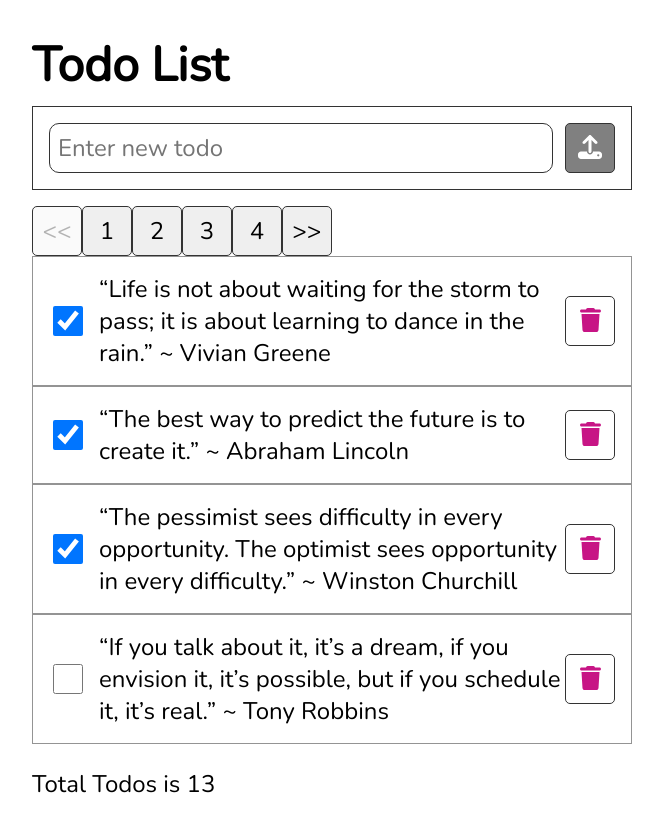
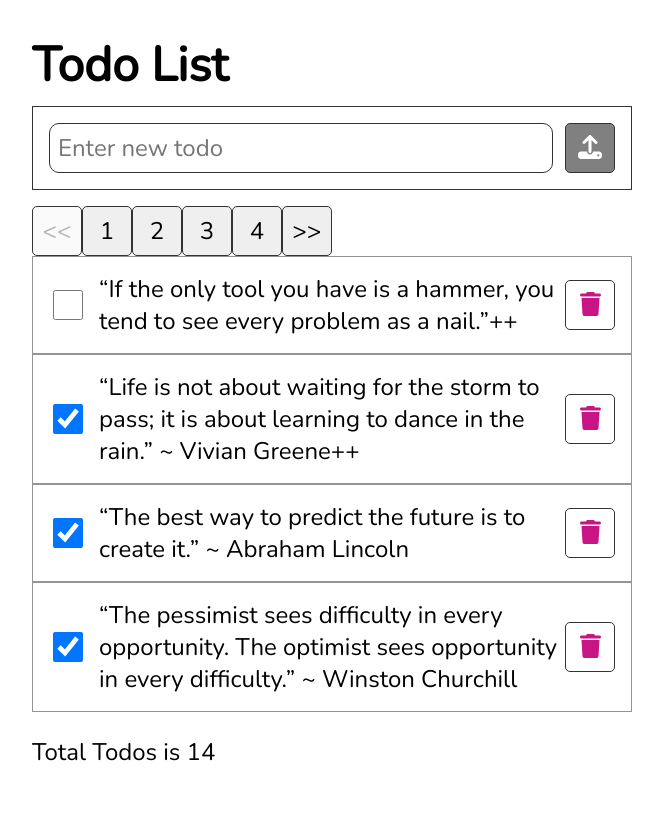
Before and after one commit to Albert0i/react_redux_tutorial, a React (Create React App) app: page / in a window 1280 px wide. Shown: the whole page, without its empty margins (308-971 px from the left). After the commit the page ends 800 px from the top, so only its background shows below. Built offline with nearby package versions, Linux system fonts and the light colour scheme; data requests are answered from the project's data file.

Commit message:
add more comments

```diff
--- a/data/db.json
+++ b/data/db.json
@@ -77,9 +77,16 @@
     {
       "userId": 1,
       "id": 13,
-      "title": "“Life is not about waiting for the storm to pass; it is about learning to dance in the rain.” ~ Vivian Greene",
+      "title": "“Life is not about waiting for the storm to pass; it is about learning to dance in the rain.” ~ Vivian Greene++",
       "completed": true,
       "totalCount": 13
+    },
+    {
+      "userId": 1,
+      "title": "“If the only tool you have is a hammer,  you tend to see every problem as a nail.”++",
+      "completed": false,
+      "id": 14,
+      "totalCount": 14
     }
   ]
 }
--- a/src/features/todos/todosSlice.js
+++ b/src/features/todos/todosSlice.js
@@ -8,6 +8,7 @@ const todosAdapter = createEntityAdapter({
 const initialState = todosAdapter.getInitialState()
 
 export const extendedAdapterSlice = apiSlice.injectEndpoints({
+    tagTypes: ['Todos'],
     endpoints: (builder) => ({
       getTodos: builder.query({
           query: ( { page, limit } ) => `/todos?_page=${page}&_limit=${limit}&_sort=id&_order=desc`,
@@ -45,6 +46,7 @@ export const extendedAdapterSlice = apiSlice.injectEndpoints({
               method: 'POST',
               body: todo
           }),
+          /* Adding a single todo invalidates the whole todo list. */
           invalidatesTags: [
               { type: 'Todos', id: "LIST" }
           ]
@@ -55,6 +57,7 @@ export const extendedAdapterSlice = apiSlice.injectEndpoints({
               method: 'PATCH',
               body: todo
           }),
+          /* Updating a single todo invalidates a single todo. */
           invalidatesTags: (result, error, arg) => [
             { type: 'Todos', id: arg.id }
           ]
@@ -65,8 +68,9 @@ export const extendedAdapterSlice = apiSlice.injectEndpoints({
               method: 'DELETE',
               body: { id }
           }),
-          invalidatesTags: (result, error, arg) => [
-            { type: 'Todos', id: arg.id }
+          /* Deleting a single todo invalidates the whole todo list. */
+          invalidatesTags: [
+              { type: 'Todos', id: "LIST" }
           ]
       }),
   })
@@ -84,7 +88,21 @@ export const {
     Automated Re-fetching
     https://redux-toolkit.js.org/rtk-query/usage/automated-refetching
 
+    Providing tags
+    A query can have its cached data provide tags. Doing so determines which 'tag' is attached to the cached data returned by the query.
+
     The providesTags argument can either be an array of string (such as ['Post']), {type: string, id?: string|number} (such as [{type: 'Post', id: 1}]), or a callback that returns such an array. That function will be passed the result as the first argument, the response error as the second argument, and the argument originally passed into the query method as the third argument. Note that either the result or error arguments may be undefined based on whether the query was successful or not.
 
+    Invalidating tags
+    A mutation can invalidate specific cached data based on the tags. Doing so determines which cached data will be either refetched or removed from the cache.
+
     The invalidatesTags argument can either be an array of string (such as ['Post']), {type: string, id?: string|number} (such as [{type: 'Post', id: 1}]), or a callback that returns such an array. That function will be passed the result as the first argument, the response error as the second argument, and the argument originally passed into the query method as the third argument. Note that either the result or error arguments may be undefined based on whether the mutation was successful or not.
+
+    Cache tags
+    RTK Query uses the concept of 'tags' to determine whether a mutation for one endpoint intends to invalidate some data that was provided by a query from another endpoint.
+
+    If cache data is being invalidated, it will either refetch the providing query (if components are still using that data) or remove the data from the cache.
+
+    When defining an API slice, createApi accepts an array of tag type names for the tagTypes property, which is a list of possible tag name options that the queries for the API slice could provide.
+
 */
```
Lines whose indentation alone changed are shown as unchanged.
